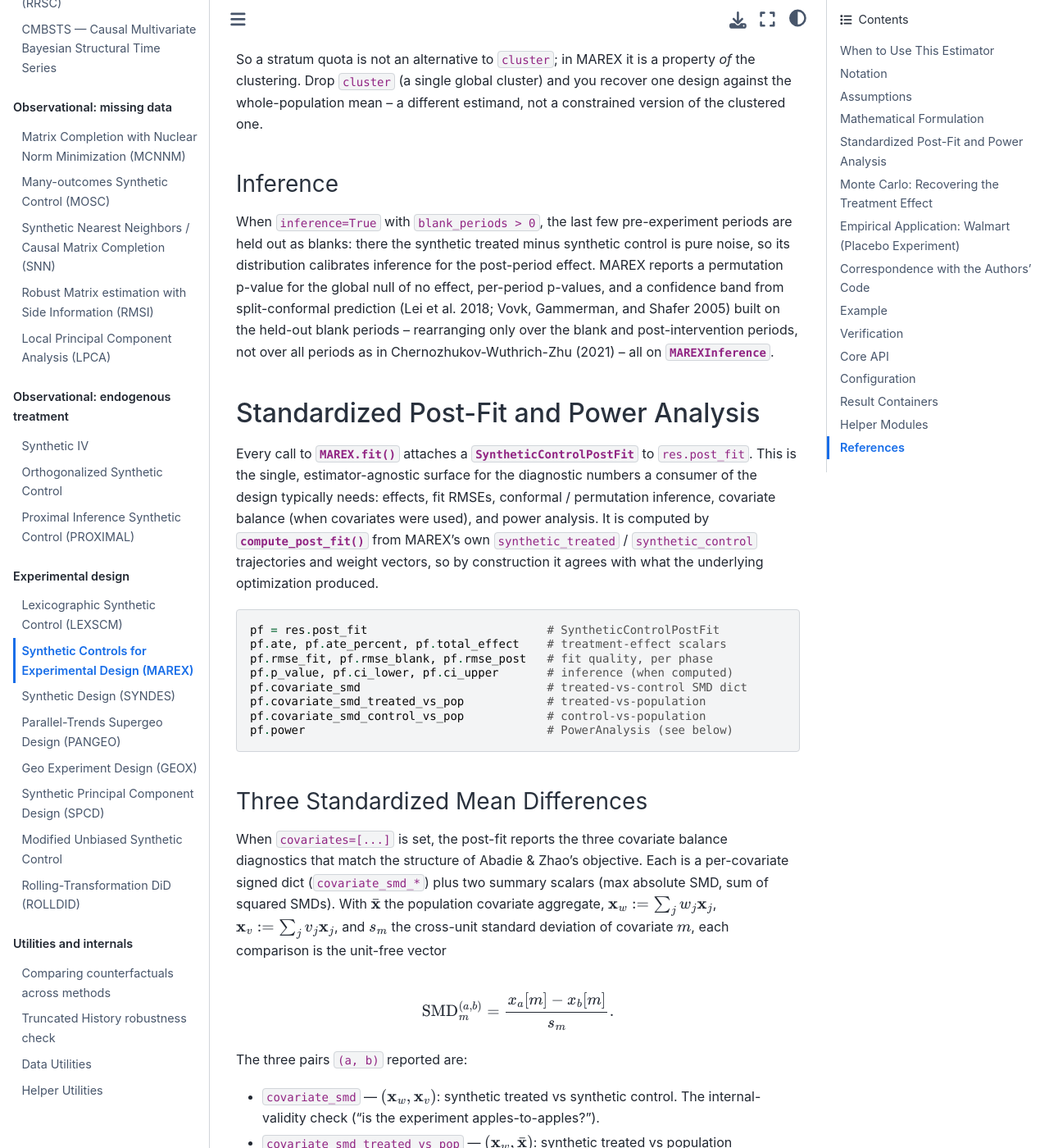
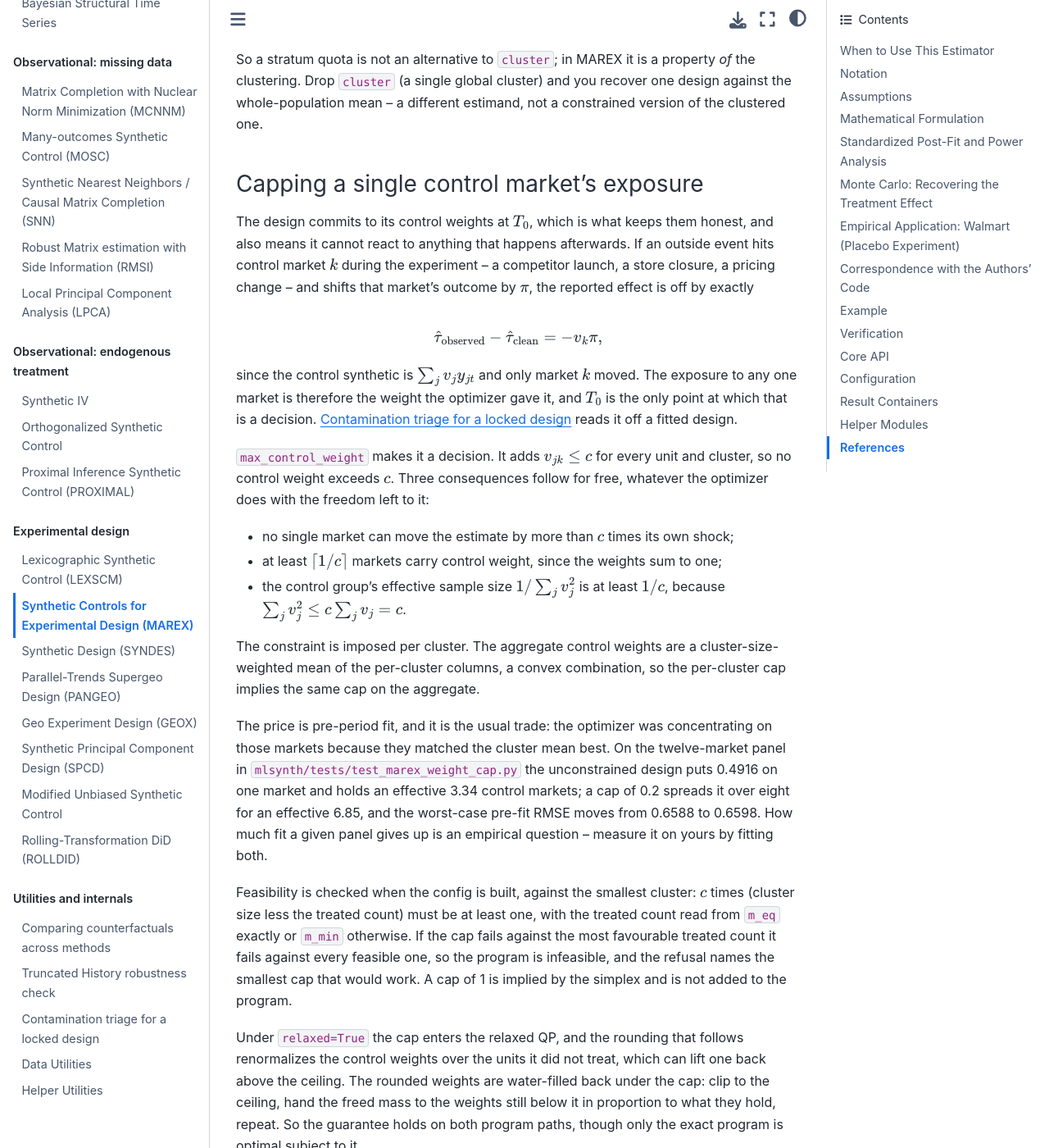
Before and after one commit to jgreathouse9/mlsynth, a Sphinx documentation site: the page built from docs/marex.rst, in a window 1280 px wide and 1400 px high, scrolled down 6172 px. Shown: the whole window at 82% size. Built offline with Sphinx 7.4.7 and the Sphinx Book theme 1.1.4, drawn with Linux system fonts in a browser that asks for light colours; pages that are not in the unit, such as notebooks, are missing from menus; some of the changed text lies outside the part shown.

Commit message:
Document the contamination triage and the control-weight cap
docs/contamination.rst, one page in the utilities section following the
truncated_history template: when to reach for it, what the three
numbers mean, a worked example on the test panel, and where the identity
is verified. Its figures are from an actual fit, not invented -- an
exposure of 0.4916 on market 3, a bias of 0.4424 at a shock of -0.9, a
breakdown shock of 4.068 against a reported effect of 2.0, and the same
design under a cap of 0.2 giving 0.2, 0.18 and 10.0.

A new MAREX subsection, marex-control-weight-cap, carries the derivation
for the cap: the identity it addresses, the three consequences a cap of c
buys, why the per-cluster constraint implies the aggregate one, the
feasibility rule and what it costs in fit (0.6588 to 0.6598 worst-case
RMSE on the twelve-market panel, for an effective control group of 6.85
markets instead of 3.34). How much fit a given panel gives up is left as
an empirical question with the instruction to measure it.

choose.rst points at the page from the closing diagnostics paragraph,
beside truncated_history: that one profiles an estimate against the
pre-period window, this one against a control market going wrong after
the design is locked.

llms.txt regenerated. Underlines and RST structure checked with
docutils; the three unresolved citation targets on the MAREX page are
pre-existing bibliography references.

Co-Authored-By: Claude Opus 5 <noreply@anthropic.com>
Claude-Session: https://claude.ai/code/session_012KtdqRipPQwRvktu4PtipC

```diff
--- a/docs/choose.rst
+++ b/docs/choose.rst
@@ -1236,3 +1236,9 @@ re-estimates it on truncated pre-treatment windows and profiles the effect
 against the pretreatment horizon -- a stable profile supports the causal
 reading, an unstable one says report an interval. It is the pretreatment-horizon
 companion to the in-space placebo and leave-one-out checks.
+
+If what you picked is an experimental design -- :doc:`marex` or :doc:`syndes`,
+where the control markets are committed to before the experiment runs --
+:doc:`contamination` is the companion for the other direction. It says what one
+control market going wrong afterwards costs the estimate, and what size of
+event it would take to overturn the conclusion, from the weights alone.
--- a/docs/index.rst
+++ b/docs/index.rst
@@ -382,5 +382,6 @@ measures that claim directly, which a reproduced number cannot.
 
    compare
    truncated_history
+   contamination
    data
    helpers
--- a/docs/marex.rst
+++ b/docs/marex.rst
@@ -300,6 +300,69 @@ So a stratum quota is not an alternative to ``cluster``; in MAREX it is a
 property *of* the clustering. Drop ``cluster`` (a single global cluster) and you
 recover one design against the whole-population mean -- a different estimand, not
 a constrained version of the clustered one.
+
+.. _marex-control-weight-cap:
+
+Capping a single control market's exposure
+^^^^^^^^^^^^^^^^^^^^^^^^^^^^^^^^^^^^^^^^^^^
+
+The design commits to its control weights at :math:`T_0`, which is what keeps
+them honest, and also means it cannot react to anything that happens afterwards.
+If an outside event hits control market :math:`k` during the experiment -- a
+competitor launch, a store closure, a pricing change -- and shifts that market's
+outcome by :math:`\pi`, the reported effect is off by exactly
+
+.. math::
+
+   \hat{\tau}_{\text{observed}} - \hat{\tau}_{\text{clean}} = -v_k \pi ,
+
+since the control synthetic is :math:`\sum_j v_j y_{jt}` and only market
+:math:`k` moved. The exposure to any one market is therefore the weight the
+optimizer gave it, and :math:`T_0` is the only point at which that is a
+decision. :doc:`contamination` reads it off a fitted design.
+
+``max_control_weight`` makes it a decision. It adds :math:`v_{jk} \le c` for
+every unit and cluster, so no control weight exceeds :math:`c`. Three
+consequences follow for free, whatever the optimizer does with the freedom
+left to it:
+
+* no single market can move the estimate by more than :math:`c` times its own
+  shock;
+* at least :math:`\lceil 1/c \rceil` markets carry control weight, since the
+  weights sum to one;
+* the control group's effective sample size :math:`1 / \sum_j v_j^2` is at least
+  :math:`1/c`, because :math:`\sum_j v_j^2 \le c \sum_j v_j = c`.
+
+The constraint is imposed per cluster. The aggregate control weights are a
+cluster-size-weighted mean of the per-cluster columns, a convex combination, so
+the per-cluster cap implies the same cap on the aggregate.
+
+The price is pre-period fit, and it is the usual trade: the optimizer was
+concentrating on those markets because they matched the cluster mean best. On
+the twelve-market panel in ``mlsynth/tests/test_marex_weight_cap.py`` the
+unconstrained design puts 0.4916 on one market and holds an effective 3.34
+control markets; a cap of 0.2 spreads it over eight for an effective 6.85, and
+the worst-case pre-fit RMSE moves from 0.6588 to 0.6598. How much fit a given
+panel gives up is an empirical question -- measure it on yours by fitting both.
+
+Feasibility is checked when the config is built, against the smallest cluster:
+:math:`c` times (cluster size less the treated count) must be at least one,
+with the treated count read from ``m_eq`` exactly or ``m_min`` otherwise. If the
+cap fails against the most favourable treated count it fails against every
+feasible one, so the program is infeasible, and the refusal names the smallest
+cap that would work. A cap of 1 is implied by the simplex and is not added to
+the program.
+
+Under ``relaxed=True`` the cap enters the relaxed QP, and the rounding that
+follows renormalizes the control weights over the units it did not treat, which
+can lift one back above the ceiling. The rounded weights are water-filled back
+under the cap: clip to the ceiling, hand the freed mass to the weights still
+below it in proportion to what they hold, repeat. So the guarantee holds on
+both program paths, though only the exact program is optimal subject to it.
+
+.. code-block:: python
+
+   MAREX({**B, "m_eq": 3, "max_control_weight": 0.2}).fit()
 
 Inference
 ^^^^^^^^^
--- a/llms.txt
+++ b/llms.txt
@@ -39,6 +39,7 @@ is 1 for the treated unit in post-treatment periods. Results expose
 - **CSCIPCA** — Counterfactual and Synthetic Control with Instrumented PCA (Wang 2024).  (config: CSCIPCAConfig)
 - **CSCM** — Flexible count synthetic control estimator (Bonander 2021).  (config: CSCMConfig)
 - **CTSC** — Continuous-Treatment Synthetic Control estimator.  (config: CTSCConfig)
+- **ContaminationReport** — What one contaminated control market can do to a locked design.
 - **CounterfactualComparison** — Result of :func:`compare_counterfactuals`.
 - **DMLFM** — Dynamic multilevel latent factor model.
 - **DPSC** — Differentially private synthetic control estimator.  (config: DPSCConfig)
```
Also changed, not shown: docs/contamination.rst (added, +129 -0 lines), 1 other file.
